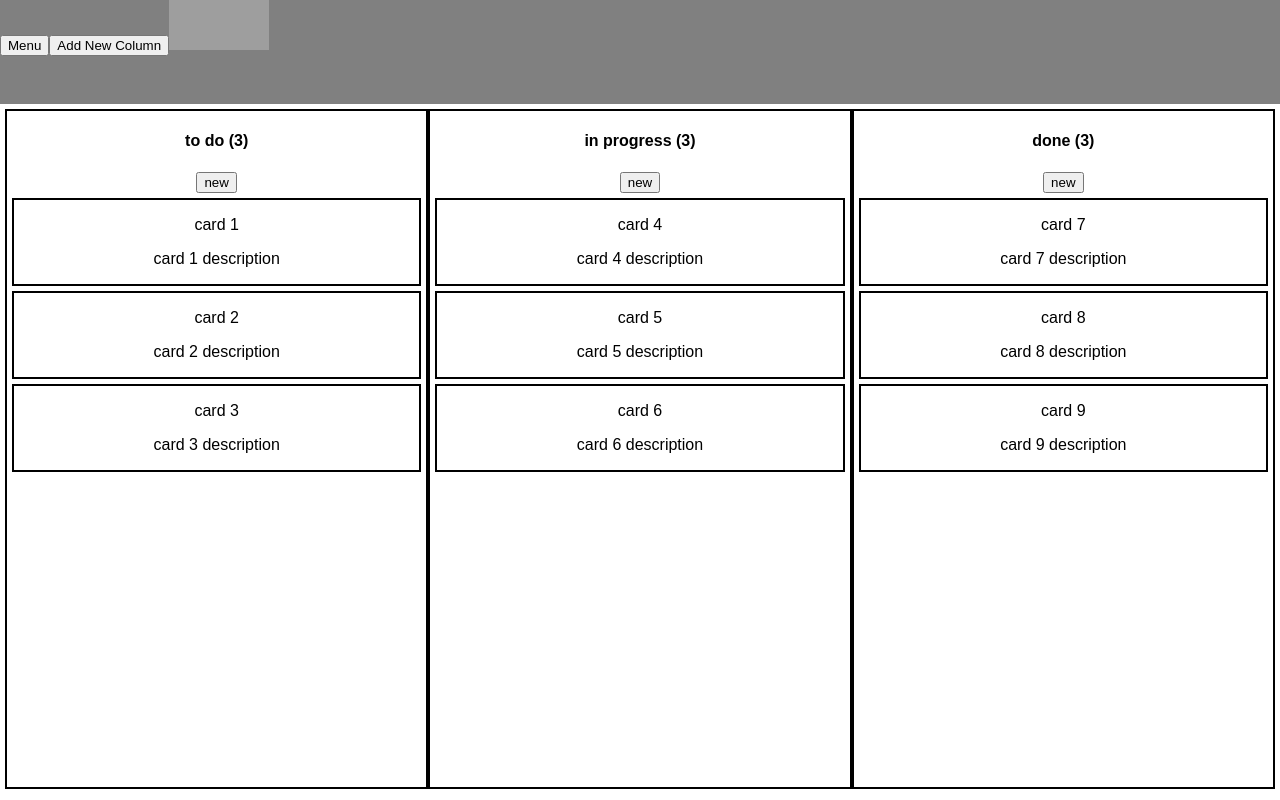
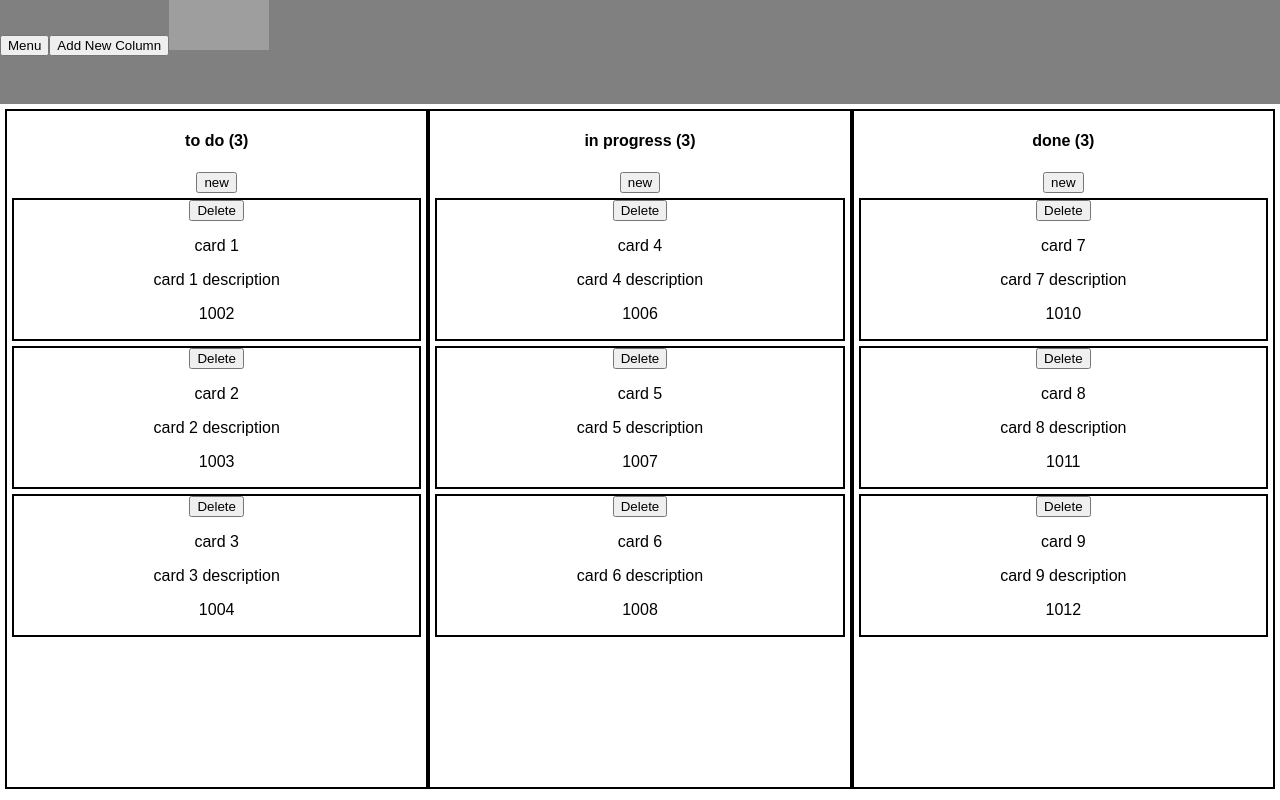
Before and after one commit to acsly/kanbanboard-naive-react, a React app: page / in a window 1280 px wide. Built offline with nearby package versions, Linux system fonts and the light colour scheme; grey boxes are pictures that could not be loaded.

Commit message:
delete card method implemented

```diff
--- a/src/components/Board/Board.js
+++ b/src/components/Board/Board.js
@@ -7,7 +7,8 @@ const board = (props) => (
     <div className={classes.Board}>
         <Columns
             columns={props.columns}
-            newCardClicked={props.newCardClicked} />
+            newCardClicked={props.newCardClicked}
+            deleteCardClicked={props.deleteCardClicked}/>
     </div>
 );
 
--- a/src/components/Cards/Card/Card.js
+++ b/src/components/Cards/Card/Card.js
@@ -3,8 +3,10 @@ import classes from './Card.css';
 
 const card = (props) => (
     <div className={classes.Card}>
+        <button onClick={(index) => props.deleteCardClicked(props.id, index)}>Delete</button>
         <p>{props.title}</p>
         <p>{props.description}</p>
+        <p>{props.id}</p>
     </div>
 );
 
--- a/src/components/Cards/Cards.js
+++ b/src/components/Cards/Cards.js
@@ -4,7 +4,12 @@ import React from 'react';
 import Card from './Card/Card';
 
 const cards = (props) => props.cards.map((card, index) => {
-    return <Card title={card.title} description={card.description} key={card.id} />
+    return <Card
+        id={card.id}
+        title={card.title}
+        description={card.description}
+        key={card.id}
+        deleteCardClicked={props.deleteCardClicked} />
 });
 
 
--- a/src/components/Columns/Column/Column.js
+++ b/src/components/Columns/Column/Column.js
@@ -10,7 +10,9 @@ const column = (props) => (
             <button onClick={props.newCardClicked}>new</button>
         </header>
         <div>
-            <Cards cards={props.cards}/>
+            <Cards
+                cards={props.cards}
+                deleteCardClicked={props.deleteCardClicked} />
         </div>
     </div>
 );
--- a/src/components/Columns/Columns.js
+++ b/src/components/Columns/Columns.js
@@ -5,10 +5,12 @@ import Column from './Column/Column';
 
 const columns = (props) => props.columns.map((column, index) => {
     return <Column
+        id={column.id}
         name={column.name}
         key={column.id}
         cards={column.cards}
-        newCardClicked={() => props.newCardClicked(index)}/>
+        newCardClicked={() => props.newCardClicked(index)}
+        deleteCardClicked={props.deleteCardClicked.bind(this, index)} />
 });
 
 
--- a/src/containers/App.js
+++ b/src/containers/App.js
@@ -103,6 +103,18 @@ class App extends Component {
 
   };
 
+  deleteCardHandler = (index, id) => {
+    console.log(index, id);
+    const boards = this.state.boards.slice();
+    let cards = boards[this.state.activeBoardIndex].columns[index].cards.slice();
+    cards = cards.filter(c => {
+      return c.id !== id;
+    });
+    //console.log(cards);
+    boards[this.state.activeBoardIndex].columns[index].cards = cards;
+    this.setState({ boards: boards });
+  };
+
   /// Hepler Methods
   createNewColumnStructure = (id, name) => {
     const newColumn = {
@@ -137,7 +149,8 @@ class App extends Component {
         <Board
           board={this.state.boards[this.state.activeBoardIndex]}
           columns={this.state.boards[this.state.activeBoardIndex].columns}
-          newCardClicked={this.newCardHandler} />
+          newCardClicked={this.newCardHandler}
+          deleteCardClicked={this.deleteCardHandler}/>
       </div>
     );
   }
```
